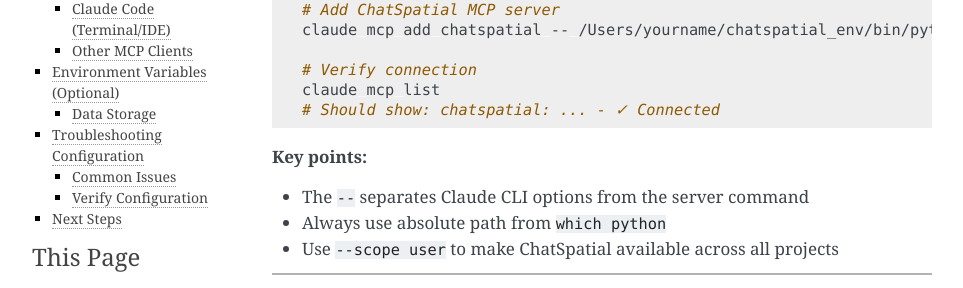
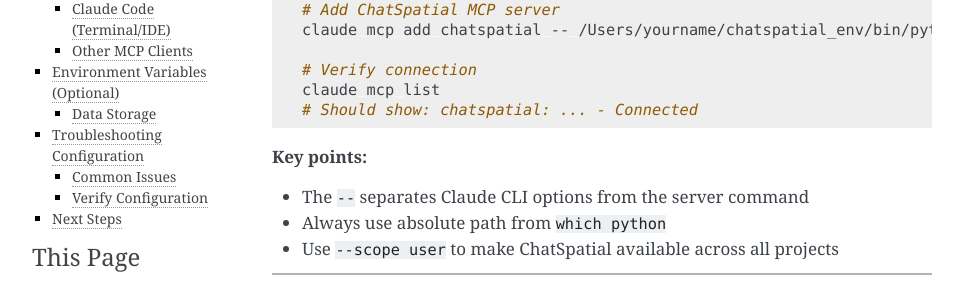
Before and after one commit to cafferychen777/ChatSpatial, a Sphinx documentation site: the page built from docs/advanced/configuration.md, in a window 1280 px wide and 900 px high, scrolled down 1097 px. Shown: the part 159-447 px from the top of the window, without its empty margins (148-1111 px from the left). Built offline with Sphinx 7.4.7, drawn with Linux system fonts in a browser that asks for light colours.

````diff
--- a/docs/advanced/configuration.md
+++ b/docs/advanced/configuration.md
@@ -60,7 +60,7 @@ claude mcp add chatspatial -- /Users/yourname/chatspatial_env/bin/python -m chat
 
 # Verify connection
 claude mcp list
-# Should show: chatspatial: ... - ✓ Connected
+# Should show: chatspatial: ... - Connected
 ```
 
 **Key points:**
````
Also changed, not shown: docs/advanced/installation.md (+1 -1 lines).
